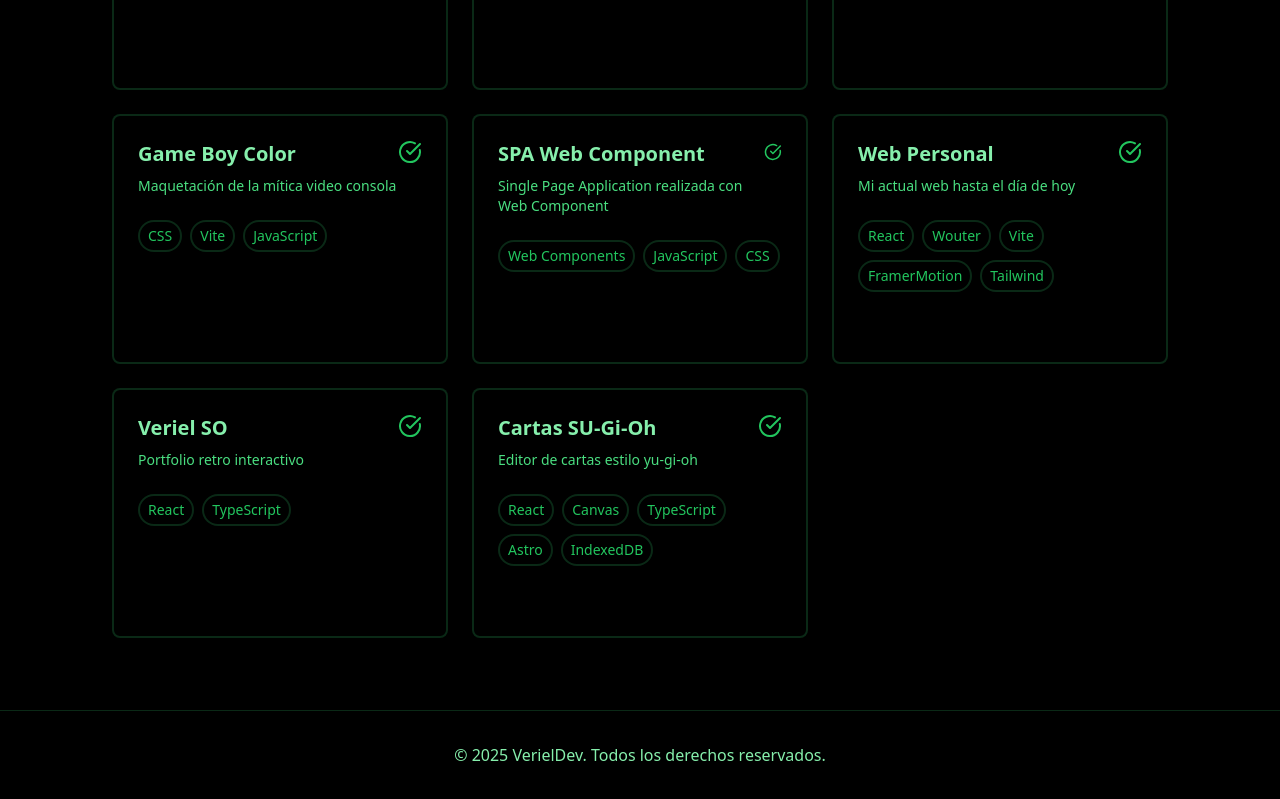
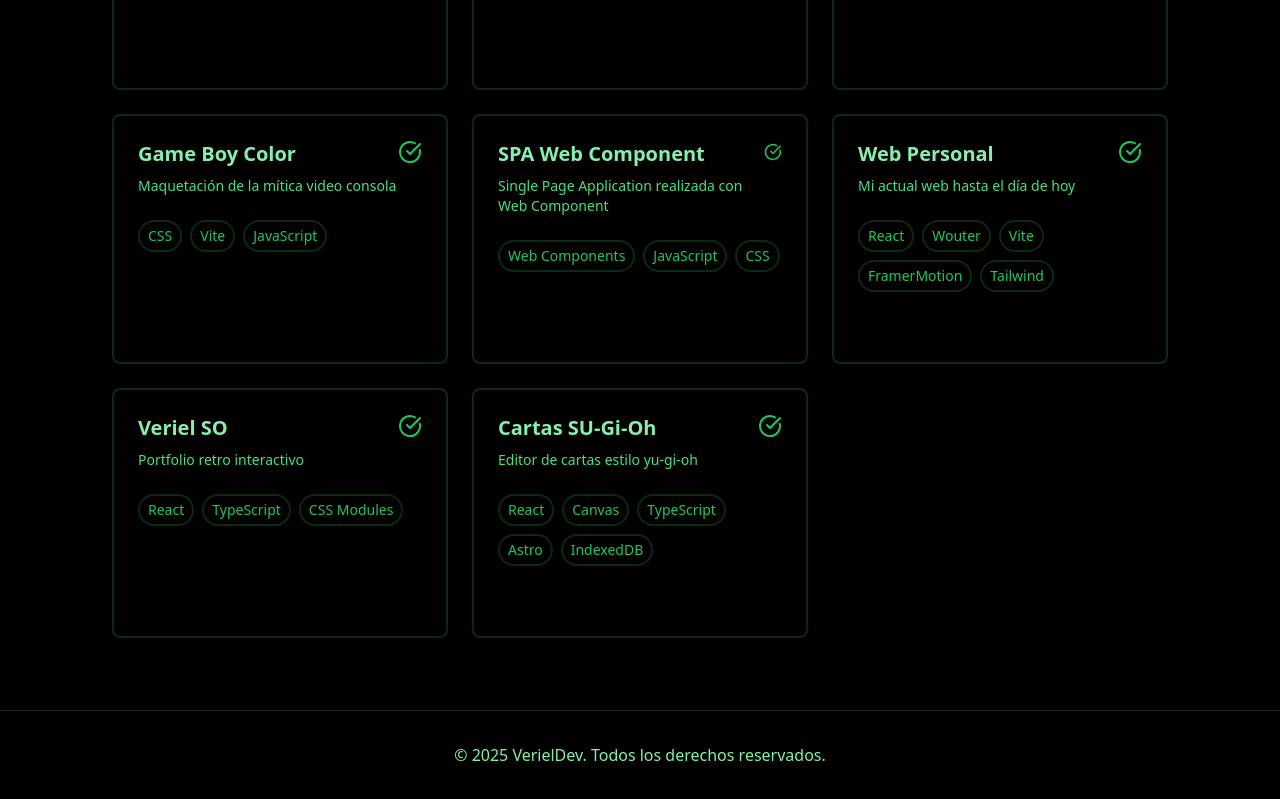
Before and after one commit to veriel-dev/web-minimalista, a React (Vite) app: page /projects in a window 1280 px wide. Shown: the part 983-1782 px from the top of the page. Built offline with nearby package versions, Linux system fonts and the light colour scheme.

Commit message:
feat: add Css Modules Veriel SO

```diff
--- a/src/data/projects.ts
+++ b/src/data/projects.ts
@@ -230,7 +230,7 @@ const projects: TypeProject[] = [
   {
     title: 'Veriel SO',
     description: 'Portfolio retro interactivo',
-    technologies: ['React', 'TypeScript'],
+    technologies: ['React', 'TypeScript', 'CSS Modules'],
     proyectType: 'frontend',
     featured: false,
     demo: 'https://os.veriel.dev/',
```
